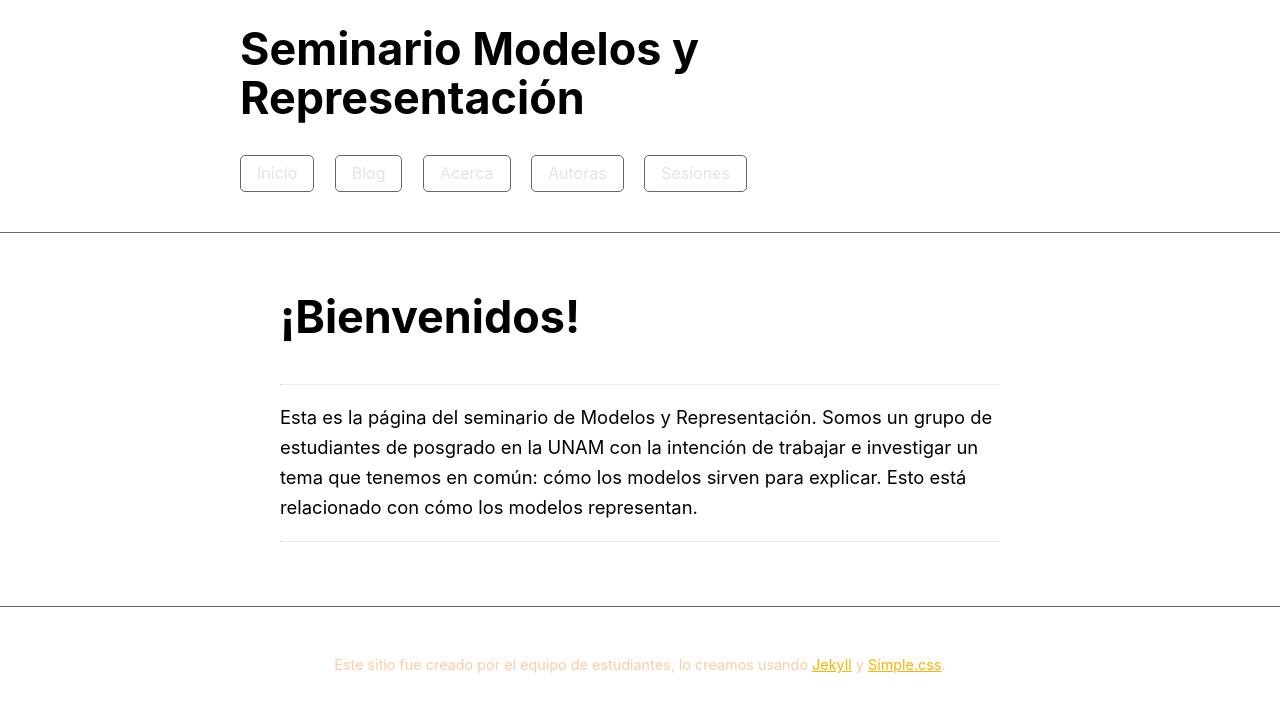
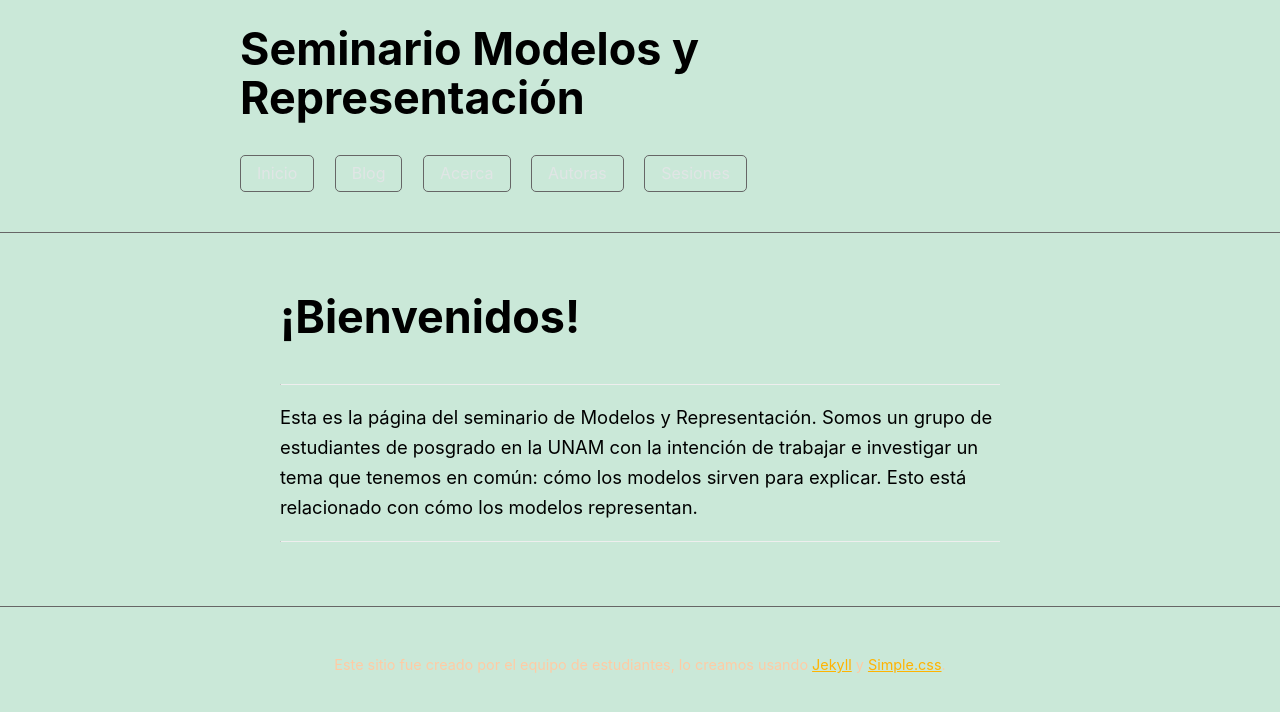
Before and after one commit to Oiuhukt/modeyrep, a Jekyll site: the page built from index.md, in a window 1280 px wide. Shown: the top 712 px of the page. Built offline with Jekyll 4.4.1, drawn with Linux system fonts in a browser that asks for light colours.

Commit message:
Cambio de colores

```diff
--- a/_includes/custom.css
+++ b/_includes/custom.css
@@ -15,8 +15,8 @@
   /* Line height is set to the "Golden ratio" for optimal legibility */
   --line-height: 1.618;
 
-  --bg: #ffffff;
-  --accent-bg: #A82810;
+  --bg: #CAE8D8;
+  --accent-bg: #EB919F;
   --text: #000000;
   --text-light: #ffffff;
   --border: #666;
```
